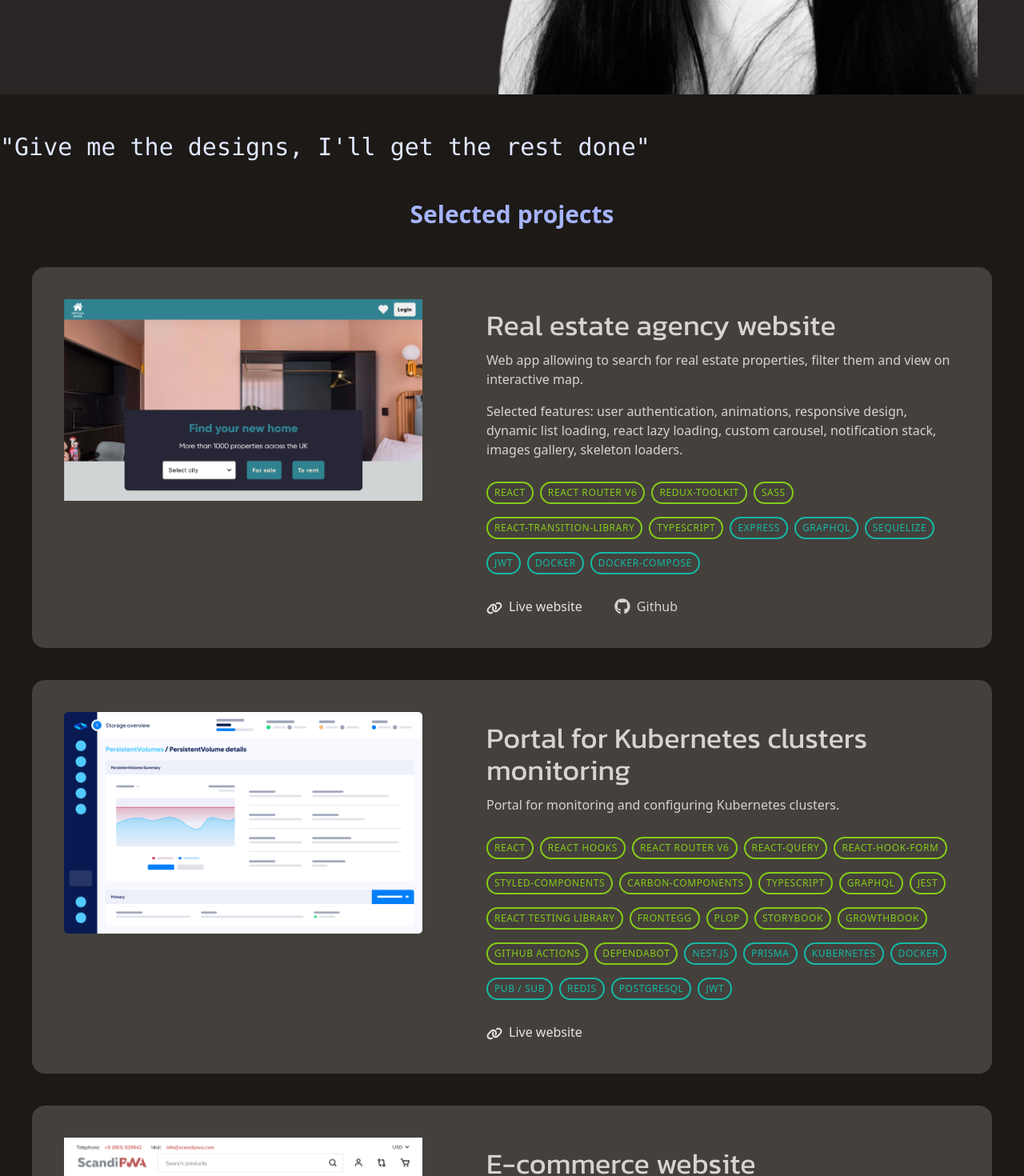
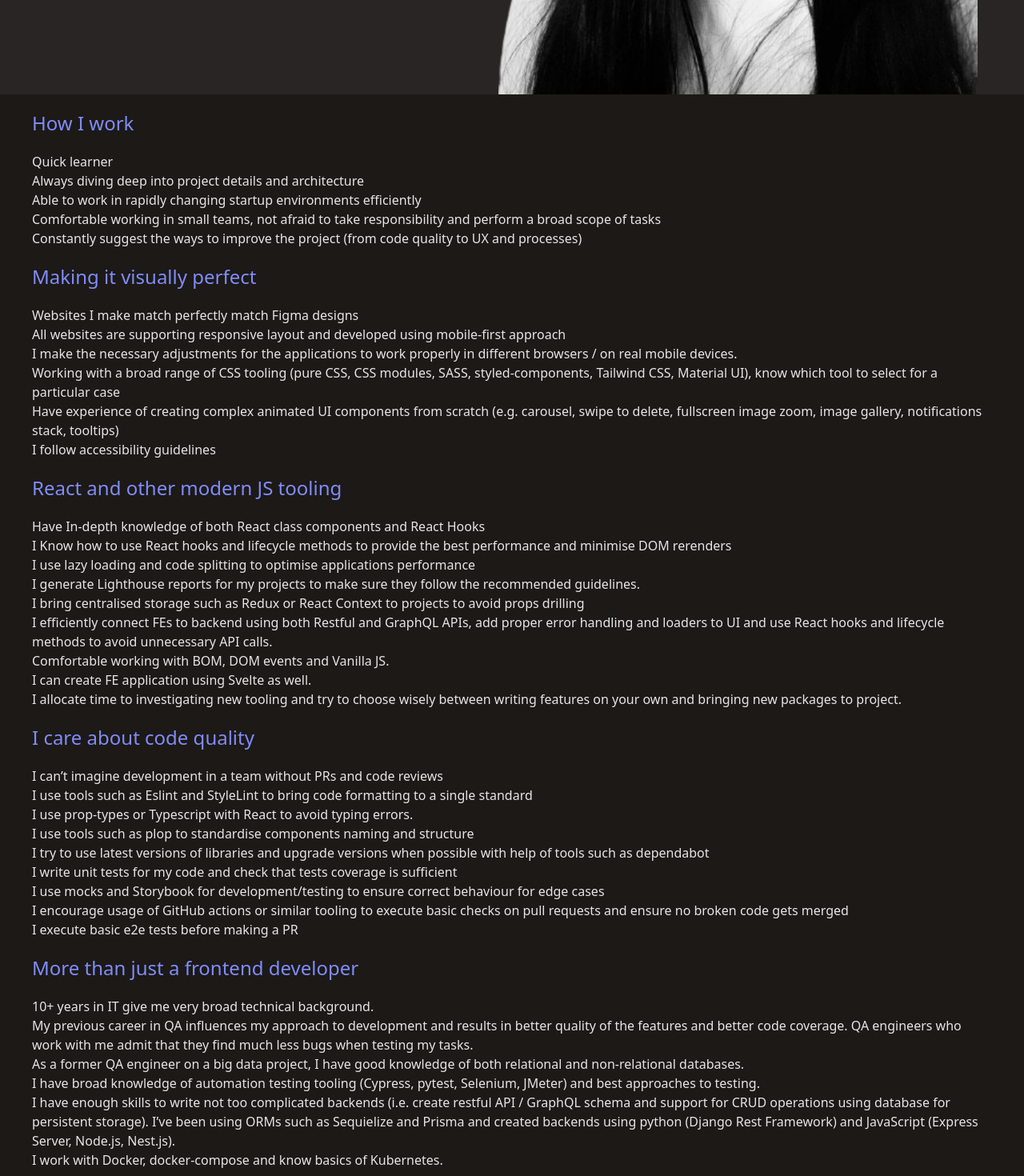
Before and after one commit to tappiola/portfolio-website, a React (Create React App) app: page / in a window 1280 px wide. Shown: the part 820-2290 px from the top of the page at 80% size. Built offline with nearby package versions, Linux system fonts and the light colour scheme; the HTML template or start-up script is replaced by a standard one; what tw-elements would draw is missing.

Commit message:
add about me description text

```diff
--- /dev/null
+++ b/src/AboutMe.js
@@ -0,0 +1,59 @@
+export const AboutMe = () => {
+    return <div className="text-stone-200 px-10">
+        <h2 className="text-indigo-400 my-5 text-2xl">How I work</h2>
+        <ul>
+            <li>Quick learner</li>
+            <li>Always diving deep into project details and architecture</li>
+            <li>Able to work in rapidly changing startup environments efficiently</li>
+            <li>Comfortable working in small teams, not afraid to take responsibility and perform a broad scope of tasks</li>
+            <li>Constantly suggest the ways to improve the project (from code quality to UX and processes)</li>
+        </ul>
+
+        <h2 className="text-indigo-400 my-5 text-2xl">Making it visually perfect</h2>
+        <ul>
+            <li>Websites I make match perfectly match Figma designs</li>
+            <li>All websites are supporting responsive layout and developed using mobile-first approach</li>
+            <li>I make the necessary adjustments for the applications to work properly in different browsers / on real mobile devices.</li>
+            <li>Working with a broad range of CSS tooling (pure CSS, CSS modules, SASS, styled-components, Tailwind CSS, Material UI), know which tool to select for a particular case</li>
+            <li>Have experience of creating complex animated UI components from scratch (e.g. carousel, swipe to delete, fullscreen image zoom, image gallery, notifications stack, tooltips)</li>
+            <li>I follow accessibility guidelines</li>
+        </ul>
+
+
+        <h2 className="text-indigo-400 my-5 text-2xl"> React and other modern JS tooling</h2>
+        <ul>
+            <li>Have In-depth knowledge of both React class components and React Hooks</li>
+            <li>I Know how to use React hooks and lifecycle methods to provide the best performance and minimise DOM rerenders</li>
+            <li>I use lazy loading and code splitting to optimise applications performance</li>
+            <li>I generate Lighthouse reports for my projects to make sure they follow the recommended guidelines.</li>
+            <li>I bring centralised storage such as Redux or React Context to projects to avoid props drilling</li>
+            <li>I efficiently connect FEs to backend using both Restful and GraphQL APIs, add proper error handling and loaders to UI and use React hooks and lifecycle methods to avoid unnecessary API calls.</li>
+            <li>Comfortable working with BOM, DOM events and Vanilla JS.</li>
+            <li>I can create FE application using Svelte as well.</li>
+            <li>I allocate time to investigating new tooling and try to choose wisely between writing features on your own and bringing new packages to project.</li>
+        </ul>
+
+        <h2 className="text-indigo-400 my-5 text-2xl">I care about code quality</h2>
+            <ul>
+                <li>I can’t imagine development in a team without PRs and code reviews</li>
+                <li>I use tools such as Eslint and StyleLint to bring code formatting to a single standard</li>
+                <li>I use prop-types or Typescript with React to avoid typing errors.</li>
+                <li>I use tools such as plop to standardise components naming and structure</li>
+                <li>I try to use latest versions of libraries and upgrade versions when possible with help of tools such as dependabot</li>
+                <li>I write unit tests for my code and check that tests coverage is sufficient</li>
+                <li>I use mocks and Storybook for development/testing to ensure correct behaviour for edge cases</li>
+                <li>I encourage usage of GitHub actions or similar tooling to execute basic checks on pull requests and ensure no broken code gets merged</li>
+                <li>I execute basic e2e tests before making a PR</li>
+            </ul>
+
+        <h2 className="text-indigo-400 my-5 text-2xl">More than just a frontend developer</h2>
+        <ul>
+            <li>10+ years in IT give me very broad technical background.</li>
+            <li>My previous career in QA influences my approach to development and results in better quality of the features and better code coverage. QA engineers who work with me admit that they find much less bugs when testing my tasks.</li>
+            <li>As a former QA engineer on a big data project, I have good knowledge of both relational and non-relational databases.</li>
+            <li>I have broad knowledge of automation testing tooling (Cypress, pytest, Selenium, JMeter) and best approaches to testing.</li>
+            <li>I have enough skills to write not too complicated backends (i.e. create restful API / GraphQL schema and support for CRUD operations using database for persistent storage). I’ve been using ORMs such as Sequielize and Prisma and created backends using python (Django Rest Framework) and JavaScript (Express Server, Node.js, Nest.js).</li>
+            <li>I work with Docker, docker-compose and know basics of Kubernetes.</li>
+        </ul>
+    </div>
+}
--- a/src/App.js
+++ b/src/App.js
@@ -3,12 +3,14 @@ import {Introduction} from "./Introduction";
 import {Testimonials} from "./Testimonials";
 import {Projects} from "./Projects";
 import {Career} from "./Career";
+import {AboutMe} from "./AboutMe";
 
 function App() {
   return (
       <div className="py-12 bg-stone-900">
           <Header/>
           <Introduction/>
+          <AboutMe/>
           <p className="text-3xl text-indigo-100 font-mono my-12 mx-auto">"Give me the designs, I'll get the rest done"</p>
           <Projects/>
           <Career/>
```
Also changed, not shown: src/Projects.js (line endings or trailing spaces).
